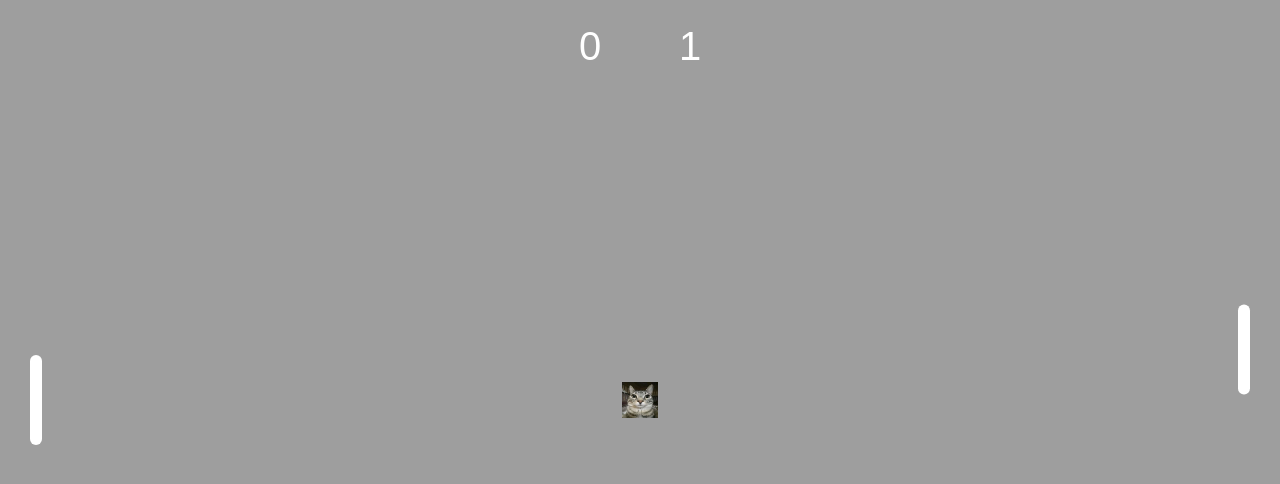
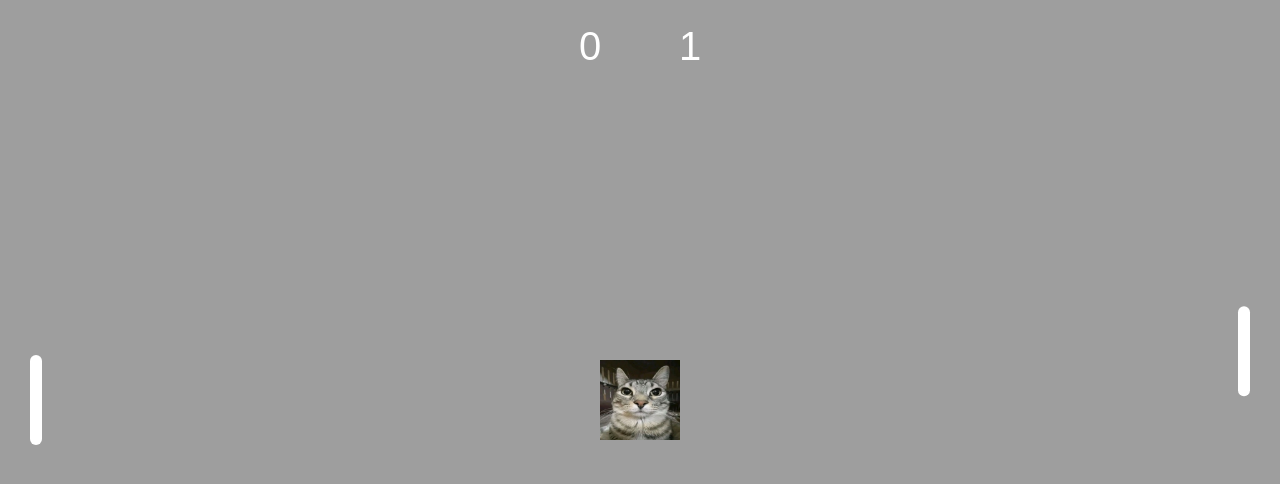
Before and after one commit to 54lover/54lover.github.io, a plain HTML site: page index.html in a window 1280 px wide. Drawn offline with Linux system fonts and the light colour scheme.

Commit message:
Update index.html

```diff
--- a/index.html
+++ b/index.html
@@ -25,7 +25,7 @@
   window.addEventListener('resize', fit);
   fit();
 
-  const paddleW = 12, paddleH = 90, ballR = 18;
+  const paddleW = 12, paddleH = 90, ballR = 40;
   let fieldW = window.innerWidth, fieldH = window.innerHeight;
 
   const ballImg = new Image();
```
